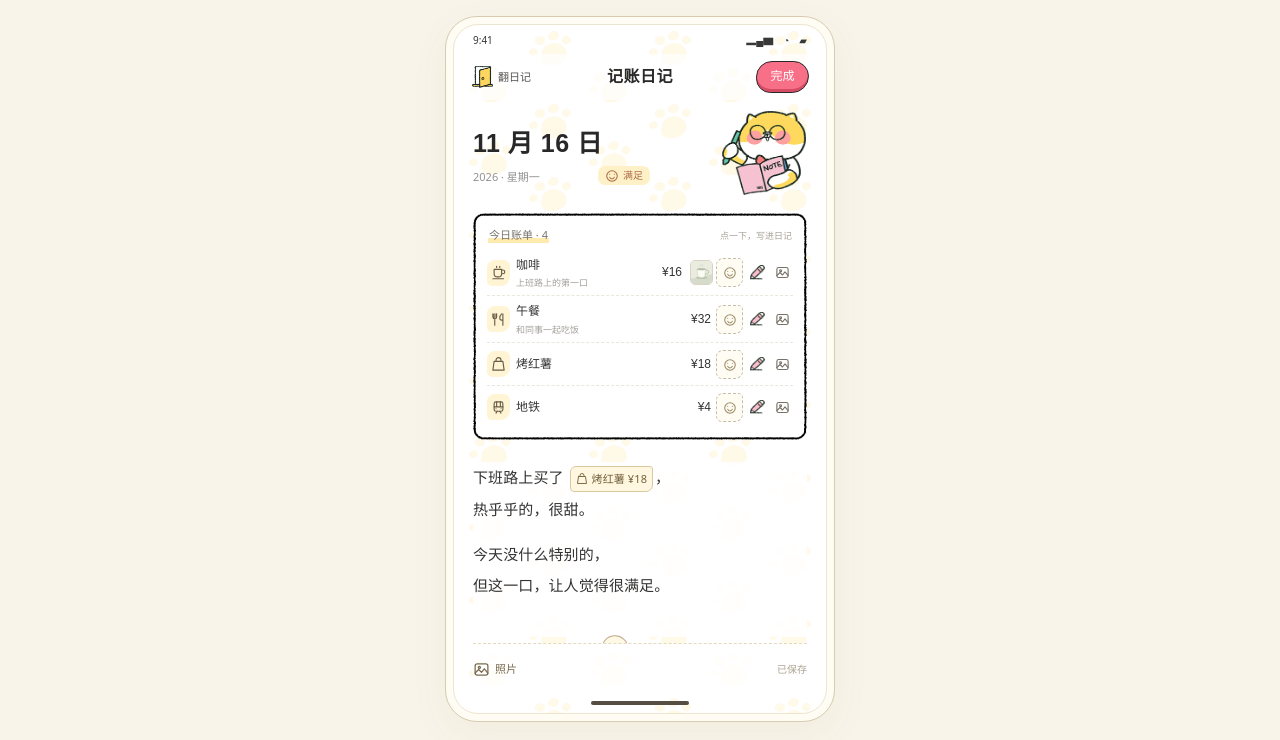
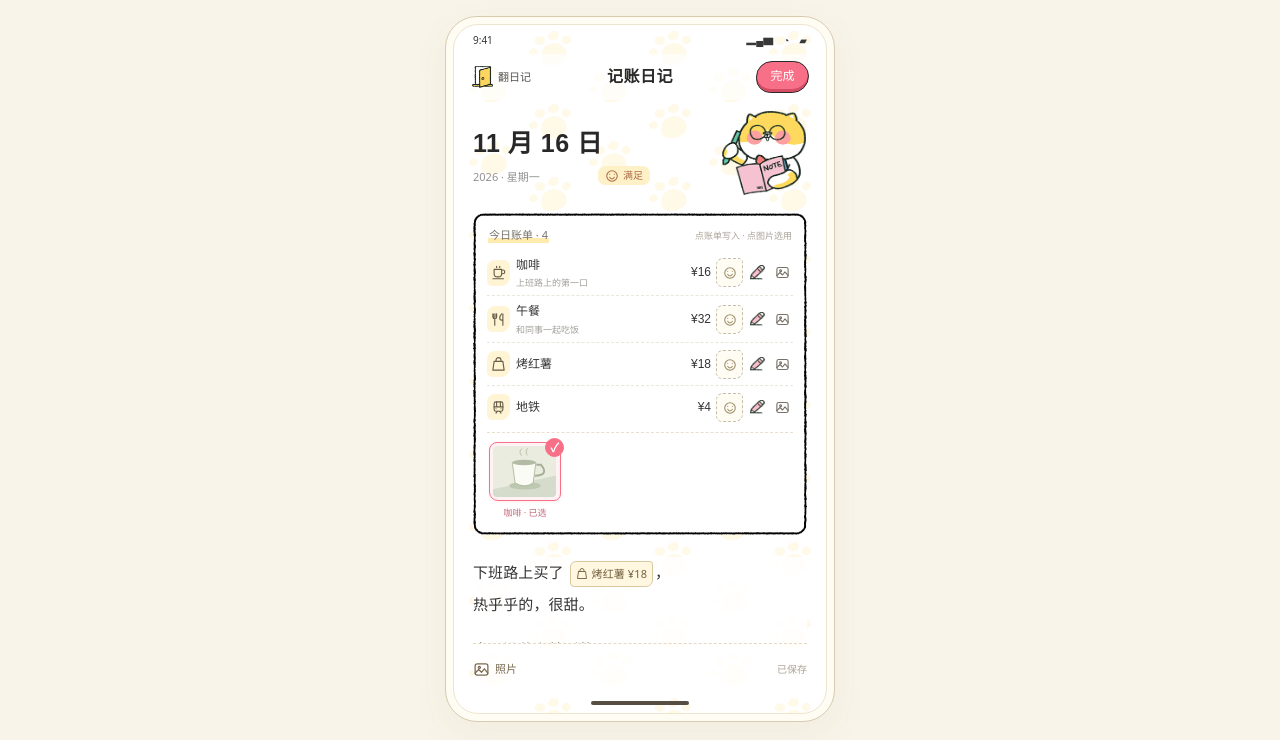
Before and after one commit to BOOOER25/accounting-diary-h5, a plain HTML site: page index.html in a window 1280 px wide. Shown: the part 60-800 px from the top of the page. Drawn offline with Linux system fonts and the light colour scheme.

Commit message:
Move bill photos into bill card with reversible selection

```diff
--- a/index.html
+++ b/index.html
@@ -35,7 +35,7 @@
   .home{display:none}.sheet{padding-bottom:max(26px,env(safe-area-inset-bottom))}
 }
 @media(prefers-reduced-motion:reduce){*{scroll-behavior:auto!important}}
-</style><link rel="stylesheet" href="theme.css?v=20261125-bill-photos"></head><body><svg style="position:absolute;width:0;height:0;overflow:hidden" aria-hidden="true"><defs>
+</style><link rel="stylesheet" href="theme.css?v=20261125-photo-selection"></head><body><svg style="position:absolute;width:0;height:0;overflow:hidden" aria-hidden="true"><defs>
 <symbol id="i-book" viewBox="0 0 24 24"><path d="M5 3h13a1 1 0 0 1 1 1v17H6a3 3 0 0 1-3-3V6a3 3 0 0 1 3-3Zm-2 15a3 3 0 0 1 3-3h13M7 3v12m3-8h5m-5 3h4"/></symbol>
 <symbol id="i-smile" viewBox="0 0 24 24"><circle cx="12" cy="12" r="9"/><path d="M8 14s1 3 4 3 4-3 4-3M8 9h.1M16 9h.1"/></symbol>
 <symbol id="i-star" viewBox="0 0 24 24"><path d="m12 3 2.8 5.8 6.2.9-4.5 4.4 1.1 6.2-5.6-3-5.6 3 1.1-6.2L3 9.7l6.2-.9Z"/></symbol>
@@ -51,11 +51,11 @@
 </defs></svg>
 <header class="top"><div class="brand"><svg><use href="#i-book"/></svg><b>记账日记</b><span class="eyebrow">MY LITTLE DIARY</span></div><small>一页日记，随手写下今天</small></header>
 <main class="layout"><aside class="side" hidden><div class="eyebrow">LESS UI, MORE DIARY</div><h1>让页面安静下来，<br>把空间留给生活。</h1><p>账单只是写作素材。<br>留下来的，是你自己的日记。</p><div class="scenes"><button class="scene active" data-scene="edit">写日记 <small>01</small></button><button class="scene" data-scene="read">看作品 <small>02</small></button><button class="scene" data-scene="empty">空白的一天 <small>03</small></button></div><p class="footnote">示例账单 · 自动保存在当前浏览器<br>V2 精简线框图</p></aside>
-<section class="phone" aria-label="日记手机预览"><div class="screen"><div class="status"><span>9:41</span><span>▂▄▆　◔　▰</span></div><div class="appbar"><button class="back" id="history">‹ 翻日记</button><span class="app-title">记账日记</span><button class="done" id="mode">完成</button></div><div class="paper" id="paper"></div><div class="tools" id="tools"><button class="tool" id="addPhoto"><svg><use href="#i-photo"/></svg>照片</button><span class="save-state" id="saveState">已保存</span></div><div class="home"></div><div class="overlay" id="overlay" hidden></div><div class="toast" id="toast" hidden role="status"></div></div></section>
+<section class="phone" aria-label="日记手机预览"><div class="screen"><div class="status"><span>9:41</span><span>▂▄▆　◔　▰</span></div><div class="appbar"><button class="back" id="history">‹ 翻日记</button><span class="app-title">记账日记</span><button class="done" id="mode">完成</button></div><div class="paper" id="paper"></div><div class="tools" id="tools"><button class="tool" id="addPhoto"><svg><use href="#i-photo"/></svg>照片</button><span class="save-state" id="saveState">已保存</span></div><div class="home"></div><div class="overlay" id="overlay" hidden></div><div class="toast" id="toast" hidden role="status"></div></div><div class="bill-photo-choices" id="billPhotoChoices" aria-label="选择日记中的账单图片"></div></section>
 <aside class="right" hidden><div class="eyebrow">THIS VERSION</div><div class="block"><h3>账单直接写进正文</h3><p>点账单本体，插到光标处。<br>右侧小图标用于备注和图片。</p></div><div class="block"><h3>下面就是日记</h3><p>取消金额汇总、幸福来源、短句推荐和大保存按钮。</p></div><div class="block"><h3>写时有工具，看时只留作品</h3><p>点“完成”，收起账单素材和工具，回看正文、照片和插入的账单。</p></div><div class="line"></div><p>第一笔“咖啡”已有备注图片，<br>用小缩略图简单展示。</p></aside></main>
 <input type="file" id="fileInput" accept="image/*" hidden>
 <input type="file" id="cameraInput" accept="image/*" capture="environment" hidden>
-<script src="photos.js?v=20261125-bill-photos"></script>
+<script src="photos.js?v=20261125-photo-selection"></script>
 <script>
 'use strict';
 const $=s=>document.querySelector(s),ico=n=>n==='pen'?'<img src="assets/pencil.png" alt="" width="15" height="15">':`<svg aria-hidden="true"><use href="#i-${n}"/></svg>`,esc=s=>String(s??'').replace(/[&<>"']/g,c=>({'&':'&amp;','<':'&lt;','>':'&gt;','"':'&quot;',"'":'&#39;'}[c]));
@@ -70,11 +70,11 @@ function entry(){return data[day]||(data[day]={html:'',mood:''})}function dayBil
 function notify(s){$('#toast').textContent=s;$('#toast').hidden=false;clearTimeout(toastTimer);toastTimer=setTimeout(()=>$('#toast').hidden=true,1700)}
 function save(){clearTimeout(saveTimer);if(view==='edit'&&$('#entry'))entry().html=$('#entry').innerHTML;try{localStorage.setItem(STORE,JSON.stringify({diaries:data,bills}));$('#saveState').textContent='已保存';return true}catch{$('#saveState').textContent='未保存';notify('空间不足，请减少照片后再试');return false}}
 function queueSave(){if($('#entry'))entry().html=$('#entry').innerHTML;$('#saveState').textContent='保存中…';clearTimeout(saveTimer);saveTimer=setTimeout(save,450)}
-function billRows(){return dayBills().map(b=>`<div class="bill-row"><button class="bill-body" data-insert="${b.id}" aria-label="插入${b.name}账单"><span class="category">${ico(b.icon)}</span><span class="bill-info"><span class="bill-name">${esc(b.name)}</span>${b.note?`<span class="bill-note">${esc(b.note)}</span>`:''}</span><span class="amount">¥${b.amount}</span>${b.photo?`<img class="memo-thumb" src="${b.photo}" alt="${esc(b.name)}的备注图片">`:''}</button><button class="review-trigger ${REVIEWS[b.review]?'review-'+b.review:''}" data-review="${b.id}" aria-label="评价${esc(b.name)}${REVIEWS[b.review]?'，当前'+REVIEWS[b.review].label:''}" aria-haspopup="dialog" title="快速评价">${REVIEWS[b.review]?REVIEWS[b.review].label:ico('smile')}</button><button class="quick" data-note="${b.id}" aria-label="编辑${b.name}备注">${ico('pen')}</button><button class="quick" data-image="${b.id}" aria-label="${b.photo?'查看':'添加'}${b.name}图片">${ico('photo')}</button></div>`).join('')}
+function billRows(){return dayBills().map(b=>`<div class="bill-row"><button class="bill-body" data-insert="${b.id}" aria-label="插入${b.name}账单"><span class="category">${ico(b.icon)}</span><span class="bill-info"><span class="bill-name">${esc(b.name)}</span>${b.note?`<span class="bill-note">${esc(b.note)}</span>`:''}</span><span class="amount">¥${b.amount}</span></button><button class="review-trigger ${REVIEWS[b.review]?'review-'+b.review:''}" data-review="${b.id}" aria-label="评价${esc(b.name)}${REVIEWS[b.review]?'，当前'+REVIEWS[b.review].label:''}" aria-haspopup="dialog" title="快速评价">${REVIEWS[b.review]?REVIEWS[b.review].label:ico('smile')}</button><button class="quick" data-note="${b.id}" aria-label="编辑${b.name}备注">${ico('pen')}</button><button class="quick" data-image="${b.id}" aria-label="${b.photo?'查看':'添加'}${b.name}图片">${ico('photo')}</button></div>`).join('')}
 function render(){document.body.dataset.mode=view;cursor=null;$('#mode').hidden=view==='history';$('#mode').textContent=view==='edit'?'完成':'编辑';$('#tools').hidden=view!=='edit';$('#history').innerHTML='<img class="back-door" src="assets/back-door.png" alt="" width="23" height="24">'+(view==='history'?'回到今天':'翻日记');document.querySelectorAll('.scene').forEach(b=>b.classList.toggle('active',b.dataset.scene===(day==='2026-11-13'&&view==='edit'?'empty':view)));
 if(view==='history'){const dates=Object.keys(data).filter(k=>data[k].html.replace(/<[^>]*>/g,'').trim()||data[k].html.includes('<img')||data[k].mood||diaryPhotos(k).length).sort().reverse();$('#paper').innerHTML=`<div class="history-head">留下的日子</div>${dates.map(k=>{const text=document.createElement('div');text.innerHTML=data[k].html;return `<button class="history-row" data-day="${k}"><small>${Number(k.slice(5,7))} 月 ${Number(k.slice(8))} 日${data[k].mood?' · '+esc(data[k].mood):''}</small><p>${esc(text.textContent.slice(0,70))||(diaryPhotos(k).length?'贴下了今天的小照片。':'给这一天留了一个小记号。')}</p>${diaryPhotos(k).length?`<img class="history-photo" src="${diaryPhotos(k)[0].src}" alt="日记图片">`:''}</button>`}).join('')}`;return}
-const e=entry(),d=new Date(day+'T12:00:00');$('#paper').innerHTML=`<div class="date"><img class="diary-cat" src="assets/note-cat.png" alt="" width="84" height="84" aria-hidden="true"><div><h2>11 月 ${d.getDate()} 日</h2><small>2026 · ${['星期日','星期一','星期二','星期三','星期四','星期五','星期六'][d.getDay()]}</small></div>${view==='edit'?`<button class="mood" id="mood">${ico('smile')}${esc(e.mood)||'心情'}</button>`:`<span class="mood">${e.mood?ico('smile')+esc(e.mood):''}</span>`}</div>${view==='edit'?`<section class="sources" aria-label="今日账单素材"><div class="sources-head"><span>今日账单${dayBills().length?' · '+dayBills().length:''}</span><span>点一下，写进日记</span></div><div class="bill-list">${billRows()||'<div class="empty-bills">这天没有账单，也可以直接写。</div>'}</div></section>`:''}<div class="entry" id="entry" ${view==='edit'?'contenteditable="true" role="textbox" aria-label="日记正文" aria-multiline="true"':'role="article" aria-label="日记作品"'} data-placeholder="写一点今天……">${e.html}</div>${view==='read'?'<div class="endmark">· ♡ ·</div>':''}`;
-$('#entry').insertAdjacentHTML('afterend','<div class="diary-photos" id="diaryPhotos" aria-label="日记照片"></div>');renderPhotos();
+const e=entry(),d=new Date(day+'T12:00:00');$('#paper').innerHTML=`<div class="date"><img class="diary-cat" src="assets/note-cat.png" alt="" width="84" height="84" aria-hidden="true"><div><h2>11 月 ${d.getDate()} 日</h2><small>2026 · ${['星期日','星期一','星期二','星期三','星期四','星期五','星期六'][d.getDay()]}</small></div>${view==='edit'?`<button class="mood" id="mood">${ico('smile')}${esc(e.mood)||'心情'}</button>`:`<span class="mood">${e.mood?ico('smile')+esc(e.mood):''}</span>`}</div>${view==='edit'?`<section class="sources" aria-label="今日账单素材"><div class="sources-head"><span>今日账单${dayBills().length?' · '+dayBills().length:''}</span><span>点账单写入 · 点图片选用</span></div><div class="bill-list">${billRows()||'<div class="empty-bills">这天没有账单，也可以直接写。</div>'}</div><div class="bill-photo-choices" id="billPhotoChoices" aria-label="选择日记中的账单图片"></div></section>`:''}<div class="entry" id="entry" ${view==='edit'?'contenteditable="true" role="textbox" aria-label="日记正文" aria-multiline="true"':'role="article" aria-label="日记作品"'} data-placeholder="写一点今天……">${e.html}</div>${view==='read'?'<div class="endmark">· ♡ ·</div>':''}`;
+$('#entry').insertAdjacentHTML('afterend','<div class="diary-photos" id="diaryPhotos" aria-label="日记照片"></div>');renderBillPhotoChoices();renderPhotos();
 $('#entry').querySelectorAll('.bill-token').forEach(el=>{const b=bills.find(x=>x.id===el.dataset.bill);if(b)el.replaceWith(token(b))});
 $('#entry').addEventListener('input',queueSave);$('#entry').addEventListener('paste',e=>{if(view!=='edit')return;e.preventDefault();document.execCommand('insertText',false,e.clipboardData.getData('text/plain'));queueSave()});$('#mood')?.addEventListener('click',openMood);$('#paper').scrollTop=0;$('#saveState').textContent='已保存'}
 document.addEventListener('selectionchange',()=>{const s=window.getSelection(),ed=$('#entry');if(view==='edit'&&s?.rangeCount&&ed?.contains(s.anchorNode)&&ed.contains(s.focusNode))cursor=s.getRangeAt(0).cloneRange()});
@@ -89,7 +89,7 @@ function setReview(id,value){const b=bills.find(x=>x.id===id);if(!b||view!=='edi
 document.addEventListener('keydown',e=>{if(e.key!=='Tab'||$('#overlay').hidden)return;const nodes=[...$('#overlay').querySelectorAll('button,textarea,input')].filter(el=>!el.disabled);const first=nodes[0],last=nodes[nodes.length-1];if(e.shiftKey&&document.activeElement===first){e.preventDefault();last?.focus()}else if(!e.shiftKey&&document.activeElement===last){e.preventDefault();first?.focus()}});
 function openMood(){showSheet('今天的心情',`<div class="options">${[['开心','◡'],['平静','－'],['满足','˘'],['疲惫','⌁'],['低落','︵'],['期待','☆']].map(([s,f])=>`<button class="option ${entry().mood===s?'selected':''}" data-mood="${s}"><span class="face">${f}</span>${s}</button>`).join('')}</div>`)}
 function editNote(id){const b=bills.find(x=>x.id===id);showSheet(b.name+'的备注',`<textarea class="note-input" id="noteInput" aria-label="账单备注" placeholder="关于这一笔，记点什么……">${esc(b.note)}</textarea>${b.photo?`<div class="memo-preview"><img src="${b.photo}" alt="账单备注图片"><span class="note-muted">已有备注图片</span></div>`:''}<button class="confirm" id="confirmNote">收好备注</button>`,()=>{$('#confirmNote').onclick=()=>{b.note=$('#noteInput').value.trim();closeSheet();refreshSources();save();notify('备注已收好')}})}
-function refreshSources(){if($('.bill-list'))$('.bill-list').innerHTML=billRows();$('#entry')?.querySelectorAll('.bill-token').forEach(el=>{const b=bills.find(x=>x.id===el.dataset.bill);if(b)el.replaceWith(token(b))});renderPhotos();queueSave()}
+function refreshSources(){if($('.bill-list'))$('.bill-list').innerHTML=billRows();$('#entry')?.querySelectorAll('.bill-token').forEach(el=>{const b=bills.find(x=>x.id===el.dataset.bill);if(b)el.replaceWith(token(b))});renderBillPhotoChoices();renderPhotos();queueSave()}
 function billImage(id){const b=bills.find(x=>x.id===id);if(!b.photo){openPhotoMenu(id);return}showSheet(b.name+'的图片',`<div class="memo-preview"><img style="width:100%;height:auto;max-height:230px;object-fit:contain" src="${b.photo}" alt="${esc(b.name)}备注图片"></div><button class="textbutton" id="replaceImage">换一张</button>`,()=>{$('#replaceImage').onclick=()=>openPhotoMenu(id)})}
 function switchTo(next,key=day){if(view==='edit'&&!save())return;closeSheet();day=key;view=next;render()}
 document.addEventListener('pointerdown',e=>{if(e.target.closest('[data-insert],.tool'))e.preventDefault()});
--- a/photos.js
+++ b/photos.js
@@ -12,13 +12,45 @@ function billPhotoVersion(src) {
   return src.length + ':' + (hash >>> 0).toString(36);
 }
 
+function billPhotoSelected(bill, key = day) {
+  return Boolean(bill.photo) && data[key]?.hiddenBillPhotos?.[bill.id] !== billPhotoVersion(bill.photo);
+}
+
+function renderBillPhotoChoices() {
+  const host = $('#billPhotoChoices');
+  if (!host) return;
+  host.innerHTML = dayBills().filter(bill => bill.photo).map(bill => {
+    const selected = billPhotoSelected(bill);
+    return `<button class="bill-photo-choice ${selected ? 'is-selected' : ''}" data-bill-photo-choice="${esc(bill.id)}" aria-pressed="${selected}" aria-label="${selected ? '取消选用' : '选用'}${esc(bill.name)}图片">
+      <span class="bill-photo-image"><img src="${bill.photo}" alt="${esc(bill.name)}的账单图片"><span class="bill-photo-check" aria-hidden="true">${selected ? '✓' : ''}</span></span>
+      <span class="bill-photo-caption">${esc(bill.name)} · ${selected ? '已选' : '未选'}</span>
+    </button>`;
+  }).join('');
+}
+
+function toggleBillPhoto(id) {
+  if (view !== 'edit') return;
+  const bill = dayBills().find(item => item.id === id);
+  if (!bill?.photo) return;
+  const diary = entry();
+  const previous = diary.hiddenBillPhotos;
+  const next = { ...previous };
+  if (billPhotoSelected(bill)) next[id] = billPhotoVersion(bill.photo);
+  else delete next[id];
+  diary.hiddenBillPhotos = next;
+  if (!save()) { diary.hiddenBillPhotos = previous; return; }
+  renderBillPhotoChoices();
+  renderPhotos();
+  document.querySelector('[data-bill-photo-choice="' + id + '"]')?.focus({ preventScroll: true });
+}
+
 function diaryPhotos(key = day) {
   const diary = data[key] || {};
-  const hidden = diary.hiddenBillPhotos || {};
-  const fromBills = dayBills(key).filter(bill => bill.photo && hidden[bill.id] !== billPhotoVersion(bill.photo)).map(bill => ({
+  const fromBills = dayBills(key).filter(bill => billPhotoSelected(bill, key)).map(bill => ({
     id: 'bill-' + bill.id,
     src: bill.photo,
     sticker: Boolean(bill.photoSticker),
+    sourceBillId: bill.id,
     billName: bill.name
   }));
   const seen = new Set();
@@ -32,7 +64,7 @@ function diaryPhotos(key = day) {
 function renderPhotos() {
   const host = $('#diaryPhotos');
   if (!host) return;
-  host.innerHTML = diaryPhotos().map(photo => `
+  host.innerHTML = diaryPhotos().filter(photo => view !== 'edit' || !photo.sourceBillId).map(photo => `
     <figure class="photo-piece ${photo.sticker ? 'photo-piece-sticker' : ''}">
       <button class="photo-open" data-photo-open="${esc(photo.id)}" aria-label="查看${photo.billName ? esc(photo.billName) + '账单图片' : (photo.sticker ? '抠图照片' : '日记照片')}">
         <img src="${photo.src}" alt="${photo.billName ? esc(photo.billName) + '的账单图片' : (photo.sticker ? '抠图后的白边照片' : '日记照片')}">
@@ -279,6 +311,8 @@ function placePhoto(draft) {
 }
 
 document.addEventListener('click', event => {
+  const choice = event.target.closest('[data-bill-photo-choice]');
+  if (choice) { toggleBillPhoto(choice.dataset.billPhotoChoice); return; }
   const open = event.target.closest('[data-photo-open]');
   const remove = event.target.closest('[data-photo-remove]');
   if (remove && view === 'edit') {
--- a/theme.css
+++ b/theme.css
@@ -318,6 +318,18 @@ body[data-mode="read"] .date { margin-bottom: 23px; }
 
 .diary-photos { display: flex; flex-wrap: wrap; gap: 18px 12px; padding: 12px 2px 22px; }
 .diary-photos:empty { display: none; }
+.bill-photo-choices { display: flex; gap: 10px; overflow-x: auto; padding: 9px 2px 3px; margin-top: 4px; border-top: 1px dashed #e8dfcc; scrollbar-width: thin; }
+.bill-photo-choices:empty { display: none; }
+.bill-photo-choice { flex: 0 0 72px; padding: 0; text-align: center; }
+.bill-photo-image { position: relative; display: block; padding: 3px; border: 1.5px dashed #cfc5b1; border-radius: 8px 10px 7px 9px; background: #f5f1e9; }
+.bill-photo-image img { display: block; width: 63px; height: 51px; object-fit: cover; border-radius: 4px; opacity: .42; filter: grayscale(.7); }
+.bill-photo-check { position: absolute; right: -4px; top: -5px; display: grid; place-items: center; width: 19px; height: 19px; border: 1.5px solid #bcb19e; border-radius: 50%; background: #fffefa; color: #fff; font-size: 12px; font-weight: 700; line-height: 1; }
+.bill-photo-caption { display: block; margin-top: 4px; color: #a39786; font-size: 9px; line-height: 1.7; white-space: nowrap; }
+.bill-photo-choice.is-selected .bill-photo-image { border: 1.5px solid #f77088; background: #fff2f4; box-shadow: 0 1px 3px #f7708822; }
+.bill-photo-choice.is-selected img { opacity: 1; filter: none; }
+.bill-photo-choice.is-selected .bill-photo-check { background: #f77088; border-color: #f77088; }
+.bill-photo-choice.is-selected .bill-photo-caption { color: #c2697b; }
+.bill-photo-choice:focus-visible { outline: 2px solid #f77088; outline-offset: 3px; border-radius: 8px; }
 .photo-piece { margin: 0; position: relative; max-width: calc(50% - 6px); transform: rotate(-4deg); }
 .photo-piece:nth-child(even) { transform: rotate(4deg); }
 .photo-open { display: block; padding: 7px 7px 20px; background: #fff; border: 1px solid #eee5d7; box-shadow: 1px 3px 7px #7b573022; border-radius: 3px; }
```
Also changed, not shown: 1 other file.
